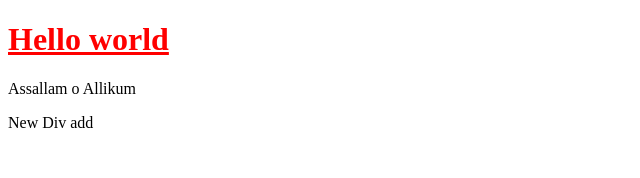
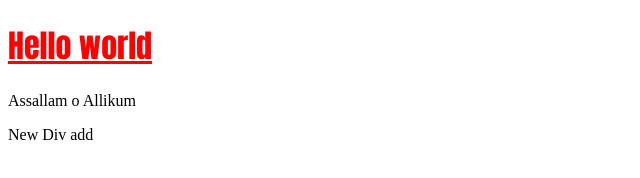
Before and after one commit to ARafay154/myproject, a plain HTML site: page index.html in a window 1280 px wide. Shown: the whole page, without its empty margins (0-640 px from the left). Drawn offline with Linux system fonts and the light colour scheme.

Commit message:
font family added in css

```diff
--- a/style.css
+++ b/style.css
@@ -1,4 +1,5 @@
 h1{
     color: red;
     text-decoration: underline;
+    font-family: impact;
 }
```
